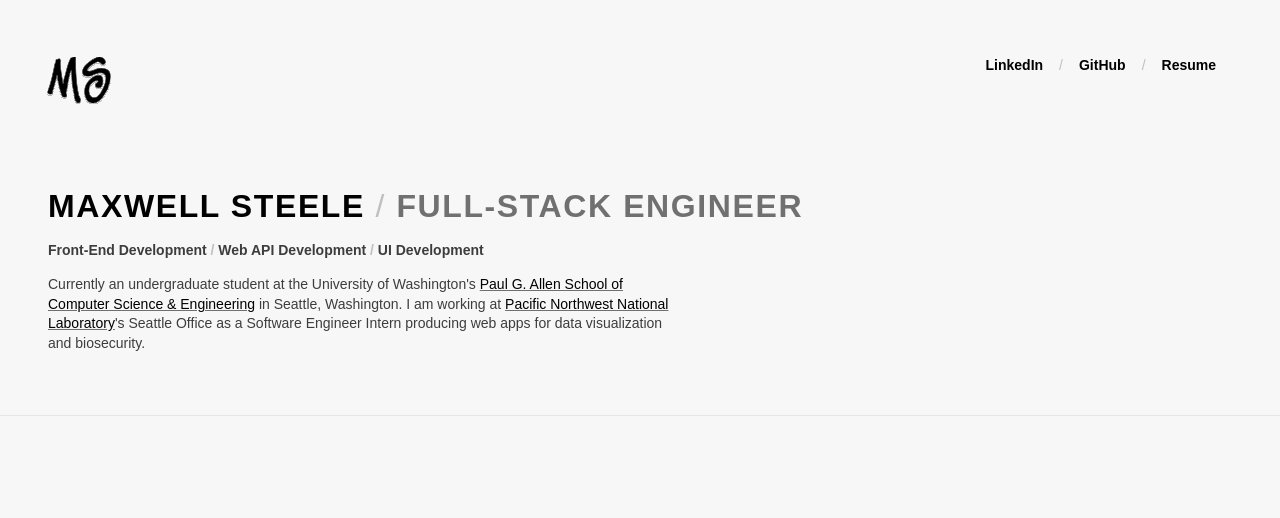
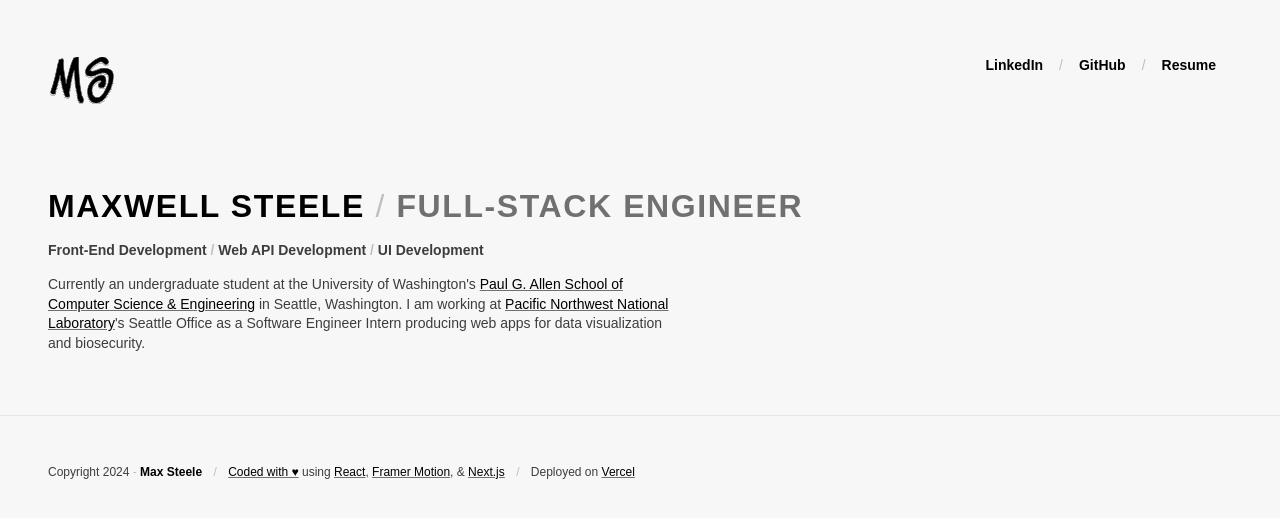
Before and after one commit to max-steele/personal-portfolio, a Next.js app: page / in a window 1280 px wide. Shown: the top 518 px of the page. Built offline with nearby package versions, Linux system fonts and the light colour scheme.

Commit message:
add footer

```diff
--- /dev/null
+++ b/src/app/components/Footer.module.css
@@ -0,0 +1,12 @@
+.Layout {
+  && {
+    border: unset;
+  }
+}
+
+.FooterSection {
+  display: flex;
+  align-items: center;
+  gap: 8px;
+  flex-wrap: wrap;
+}
--- /dev/null
+++ b/src/app/components/Footer.tsx
@@ -0,0 +1,52 @@
+import Link from "next/link";
+import { Spacer } from "../components/Spacer";
+import { Txt } from "../components/Text";
+import { cx } from "../utils/joinClassNames";
+import style from "./Footer.module.css";
+import styleSection from "./Section.module.css";
+import { externalLinkAttributes as external } from "../utils/link";
+
+const year = new Date().getFullYear();
+
+export const Footer: React.FC<React.ComponentProps<"footer">> = ({
+  className,
+  ...props
+}) => (
+  <footer
+    className={cx(className, style.Layout, styleSection.SectionWrapper)}
+    {...props}
+  >
+    <Txt tag="p" size={6} className={cx(styleSection.Section, style.FooterSection)}>
+      <Txt>
+        <Txt>Copyright {year}</Txt>
+        <Spacer>-</Spacer>
+        <Txt fg={1} bold>Max Steele</Txt>
+      </Txt>
+      <Spacer>/</Spacer>
+      <Txt>
+        <Link href={"https://github.com/max-steele/personal-portfolio"} {...external}>
+          Coded with ♥
+        </Link>
+        {" using "}
+        <Link href={"https://react.dev/"} {...external}>
+          React
+        </Link>
+        {", "}
+        <Link href={"https://www.framer.com/motion/"} {...external}>
+          Framer Motion
+        </Link>
+        {", & "}
+        <Link href={"https://nextjs.org/"} {...external}>
+          Next.js
+        </Link>
+      </Txt>
+      <Spacer>/</Spacer>
+      <Txt>
+        Deployed on{" "}
+        <Link href={"https://vercel.com/solutions/nextjs"} {...external}>
+          Vercel
+        </Link>
+      </Txt>
+    </Txt>
+  </footer>
+);
--- a/src/app/components/Header.tsx
+++ b/src/app/components/Header.tsx
@@ -23,7 +23,7 @@ export const Header: React.FC<React.ComponentProps<"header">> = ({
           height: 16 * 4,
           width: 16 * 4,
           marginInline: -16,
-          paddingLeft: 15,
+          paddingLeft: 18,
         }}
       />
 
--- a/src/app/page.tsx
+++ b/src/app/page.tsx
@@ -1,3 +1,4 @@
+import { Footer } from "./components/Footer";
 import { Header } from "./components/Header";
 import style from "./page.module.css";
 
@@ -5,6 +6,7 @@ export default function Home() {
   return (
     <div className={style.Layout}>
       <Header />
+      <Footer />
     </div>
   );
 }
```
